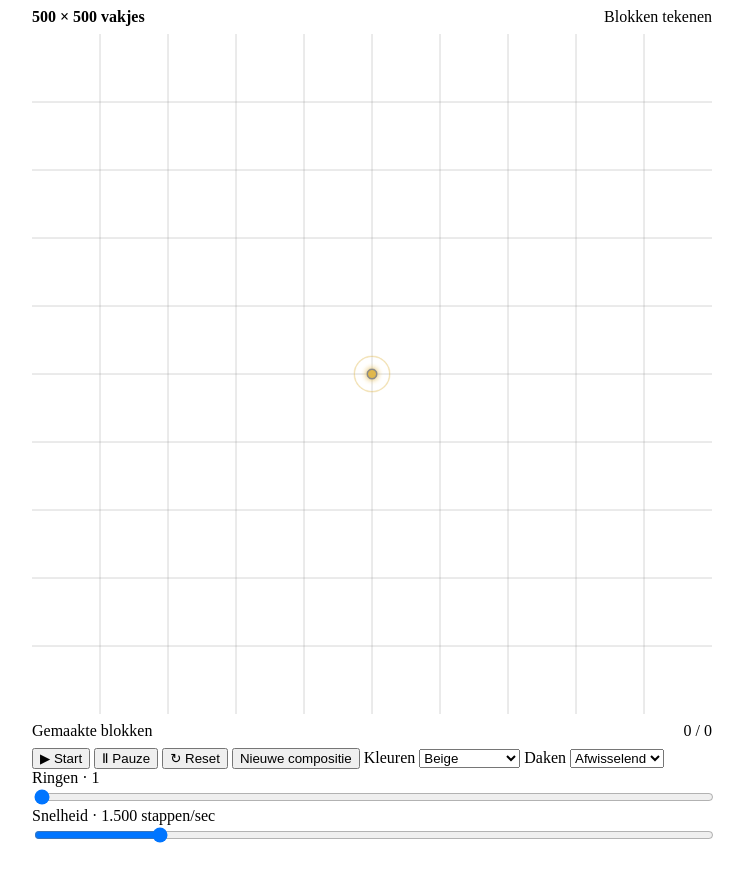
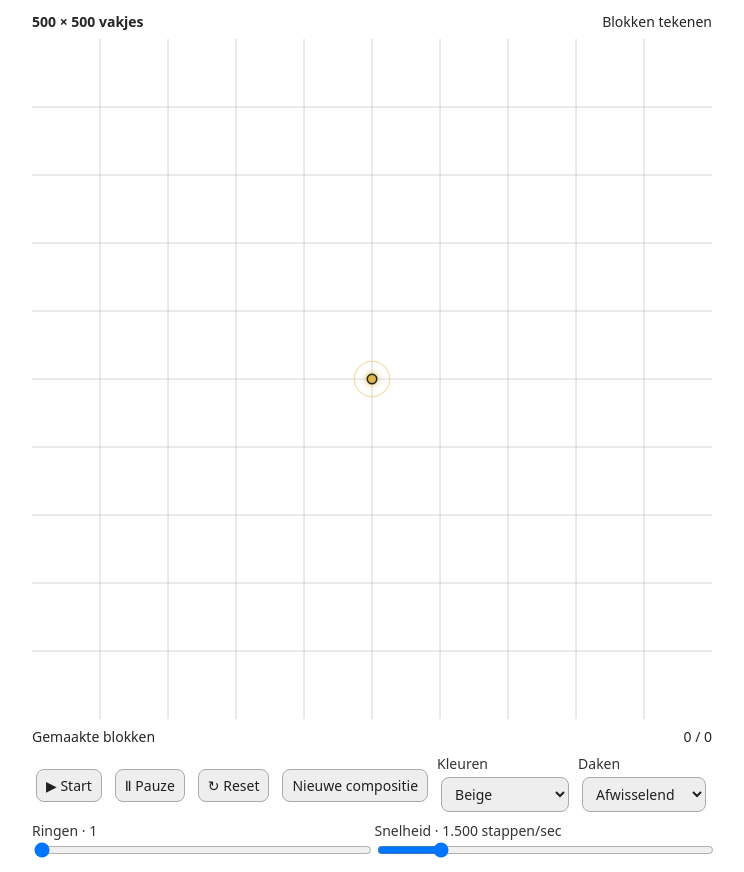
Before and after one commit to Aemulus1/1-vluchtpunt-stad-top, a plain HTML site: page index.html in a window 1280 px wide. Shown: the whole page, without its empty margins (268-1012 px from the left). Drawn offline with Linux system fonts and the light colour scheme.

Commit message:
Add files via upload

```diff
--- a/index.html
+++ b/index.html
@@ -1,6 +1,6 @@
-<div id="ant-perspective-sim">
+<!doctype html><html lang="nl"><head><meta charset="utf-8"><meta name="viewport" content="width=device-width, initial-scale=1"><title>1 vluchtpunt – Teekay & Omnia</title><style>body{margin:12px;background:#fff}</style></head><body><div id="ant-perspective-sim">
   <style>
-    #ant-perspective-sim{width:100%;max-width:680px;margin:auto;color:var(--foreground);font:inherit}
+    #ant-perspective-sim{width:100%;max-width:680px;margin:auto;color:#252525;font:14px system-ui,sans-serif}#ant-perspective-sim button,#ant-perspective-sim select{font:inherit;margin:4px;padding:6px 9px;border:1px solid #aaa;border-radius:8px;background:#eee;color:#202020;cursor:pointer}#ant-perspective-sim .viz-controls{display:flex;flex-wrap:wrap;align-items:center;gap:5px}#ant-perspective-sim label{display:inline-flex;flex-direction:column;color:#333}
     #ant-perspective-sim .top{display:flex;justify-content:space-between;align-items:center;gap:12px;margin-bottom:8px}
     #ant-perspective-sim canvas{display:block;width:100%;aspect-ratio:1;border-radius:8px;touch-action:manipulation}
     #ant-perspective-sim .readout{display:flex;justify-content:space-between;gap:12px;margin:8px 0;color:var(--muted-foreground)}
@@ -356,10 +356,10 @@
   }
   function colors(){
     const s=getComputedStyle(root);
-    return{bg:s.getPropertyValue('--background').trim()||'transparent',fg:s.getPropertyValue('--foreground').trim()||'#888',border:s.getPropertyValue('--border').trim()||'#888',ant:s.getPropertyValue('--viz-series-1').trim()||s.getPropertyValue('--primary').trim()||'#e0b84c'};
+    return{bg:'#ffffff',fg:s.getPropertyValue('--foreground').trim()||'#222',border:s.getPropertyValue('--border').trim()||'#888',ant:s.getPropertyValue('--viz-series-1').trim()||s.getPropertyValue('--primary').trim()||'#e0b84c'};
   }
   function draw(){
-    const c=colors();ctx.fillStyle=c.bg;ctx.fillRect(0,0,N,N);ctx.strokeStyle=c.border;ctx.globalAlpha=.22;ctx.lineWidth=1;
+    const c=colors();ctx.clearRect(0,0,N,N);ctx.fillStyle=c.bg;ctx.fillRect(0,0,N,N);ctx.strokeStyle=c.border;ctx.globalAlpha=.22;ctx.lineWidth=1;
     for(let i=50;i<N;i+=50){ctx.beginPath();ctx.moveTo(i,0);ctx.lineTo(i,N);ctx.stroke();ctx.beginPath();ctx.moveTo(0,i);ctx.lineTo(N,i);ctx.stroke();}
     ctx.globalAlpha=1;ctx.drawImage(trailCanvas,0,0,N,N);
     ctx.beginPath();ctx.arc(center.x,center.y,13,0,Math.PI*2);ctx.strokeStyle=c.ant;ctx.globalAlpha=.42;ctx.lineWidth=1;ctx.stroke();ctx.globalAlpha=1;
@@ -416,3 +416,4 @@
   status();draw();requestAnimationFrame(frame);
 })();
 </script>
+</body></html>
```
